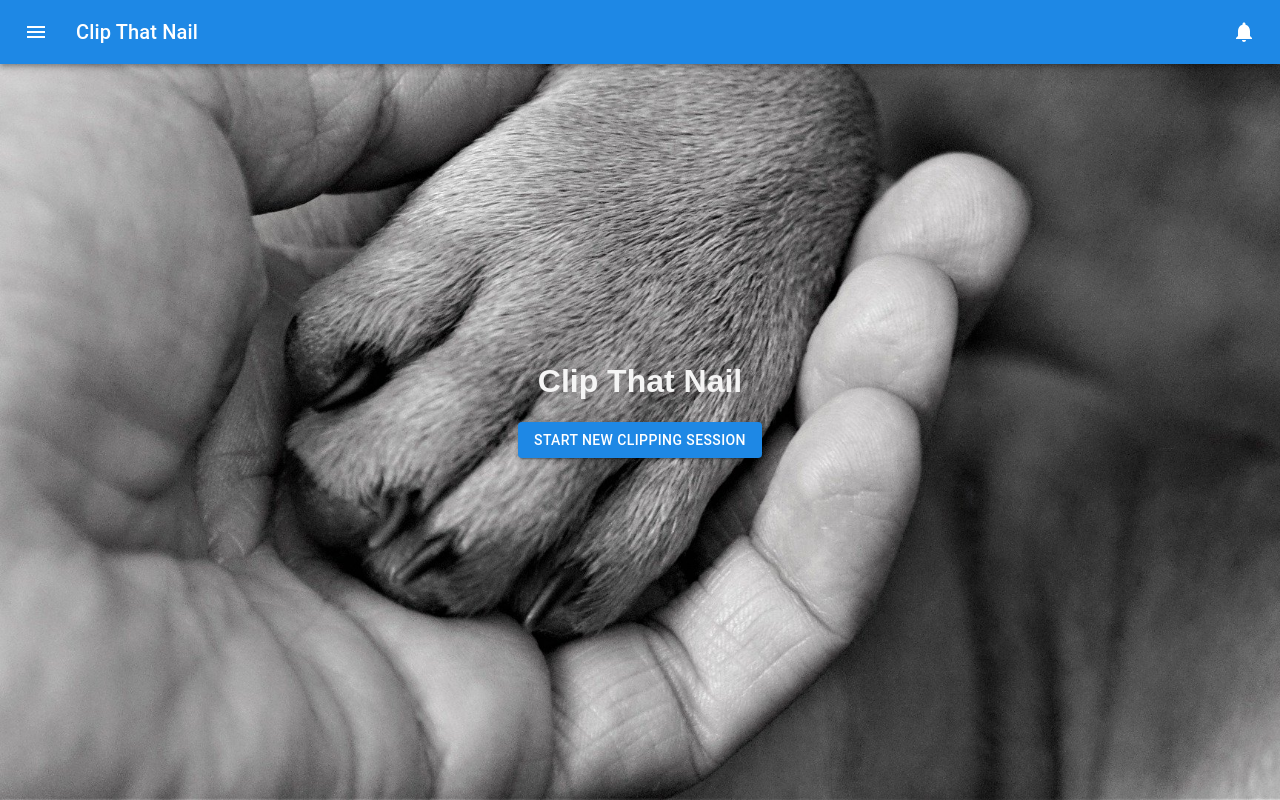
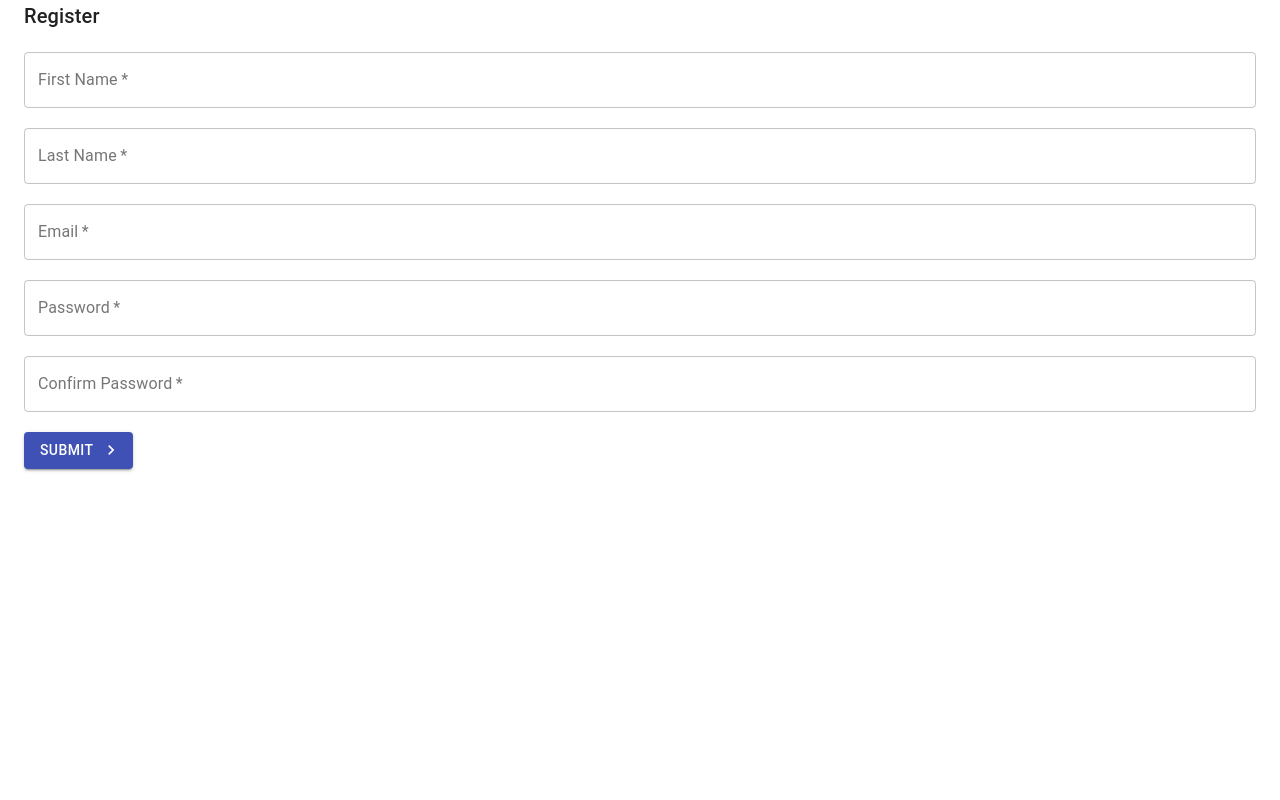
Before and after one commit to Clip-That-Nail/web-app, a React (Create React App) app: page /register-form in a window 1280 px wide. Built offline with nearby package versions, Linux system fonts and the light colour scheme.

Commit message:
create basic register-form component, create register-form route in App.js

```diff
--- a/src/App.js
+++ b/src/App.js
@@ -10,11 +10,15 @@ import './App.css';
 import HomePage from './pages/homepage/homepage.component';
 import Header from './components/header/header.component';
 import Session from './pages/session/session.component';
+import RegisterForm from './components/forms/register-form.component';
 
 function App() {
   return (
     <Router>
       <Switch>
+        <Route path="/register-form">
+          <RegisterForm />
+        </Route>
         <Route path="/session">
           <Session />
         </Route>
--- a/src/components/forms/register-form.component.jsx
+++ b/src/components/forms/register-form.component.jsx
@@ -0,0 +1,132 @@
+import React, { useState } from 'react';
+import Typography from '@material-ui/core/Typography';
+import Button from '@material-ui/core/Button';
+import KeyboardArrowRightIcon from '@material-ui/icons/KeyboardArrowRight';
+import { Container } from '@material-ui/core';
+import { makeStyles } from '@material-ui/core';
+import TextField from '@material-ui/core/TextField'
+
+
+const useStyles = makeStyles({
+    field: {
+        marginTop: 20,
+        marginBottom: 20,
+        display: 'block'
+    }
+})
+
+export default function RegisterForm() {
+    const classes = useStyles()
+    const [firstname, setFirstName] = useState('')
+    const [lastname, setLastName] = useState('')
+    const [email, setEmail] = useState('')
+    const [password, setPassword] = useState('')
+    const [confirmpassword, setConfirmPassword] = useState('')
+    const [firstnameError, setFirstNameError] = useState(false)
+    const [lastnameError, setLastNameError] = useState(false)
+    const [emailError, setEmailError] = useState(false)
+    const [passwordError, setPasswordError] = useState(false)
+    const [confirmpasswordError, setConfirmPasswordError] = useState(false)
+
+    const handleSubmit = (e) => {
+        e.preventDefault()
+        setFirstNameError(false)
+        setLastNameError(false)
+        setEmailError(false)
+        setPasswordError(false)
+        setConfirmPasswordError(false)
+
+        if (firstname == '') {
+            setFirstNameError(true)
+        }
+        if (lastname == '') {
+            setLastNameError(true)
+        }
+        if (email == '') {
+            setEmailError(true)
+        }
+        if (password == '') {
+            setPasswordError(true)
+        }
+        if (confirmpassword == '') {
+            setConfirmPasswordError(true)
+        }
+        if (firstname && lastname && email && password && confirmpassword) {
+            console.log(firstname, lastname, email, password, confirmpassword)
+        }
+    }
+
+    return (
+        <Container>
+            <Typography
+                variant="h6"
+                component="h2"
+                color="textPrimary"
+                gutterBottom
+            >
+                Register
+            </Typography>
+
+            <form noValidate autoComplete="off" onSubmit={handleSubmit}>
+                <TextField
+                    onChange={(e) => setFirstName(e.target.value)}
+                    className={classes.field}
+                    label="First Name"
+                    variant="outlined"
+                    color="primary"
+                    fullWidth
+                    required
+                    error={firstnameError}
+                />
+                <TextField
+                    onChange={(e) => setLastName(e.target.value)}
+                    className={classes.field}
+                    label="Last Name"
+                    variant="outlined"
+                    color="primary"
+                    fullWidth
+                    required
+                    error={lastnameError}
+                />
+                <TextField
+                    onChange={(e) => setEmail(e.target.value)}
+                    className={classes.field}
+                    label="Email"
+                    variant="outlined"
+                    color="primary"
+                    fullWidth
+                    required
+                    error={emailError}
+                />
+                <TextField
+                    onChange={(e) => setPassword(e.target.value)}
+                    className={classes.field}
+                    label="Password"
+                    variant="outlined"
+                    color="primary"
+                    fullWidth
+                    required
+                    error={passwordError}
+                />
+                <TextField
+                    onChange={(e) => setConfirmPassword(e.target.value)}
+                    className={classes.field}
+                    label="Confirm Password"
+                    variant="outlined"
+                    color="primary"
+                    fullWidth
+                    required
+                    error={confirmpasswordError}
+                />
+                <Button
+                    variant="contained"
+                    type="submit"
+                    color="primary"
+                    endIcon={<KeyboardArrowRightIcon />}
+                >
+                    Submit
+                </Button>
+            </form>
+        </Container>
+    )
+}
```
